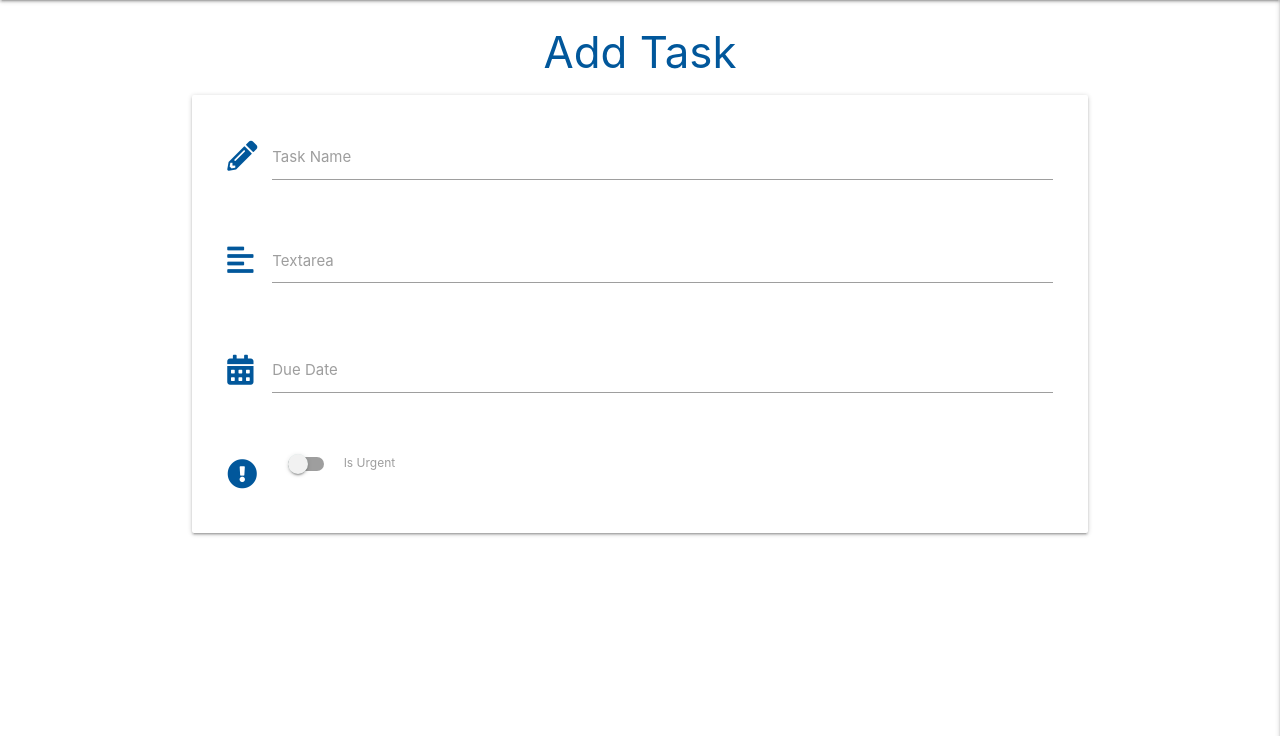
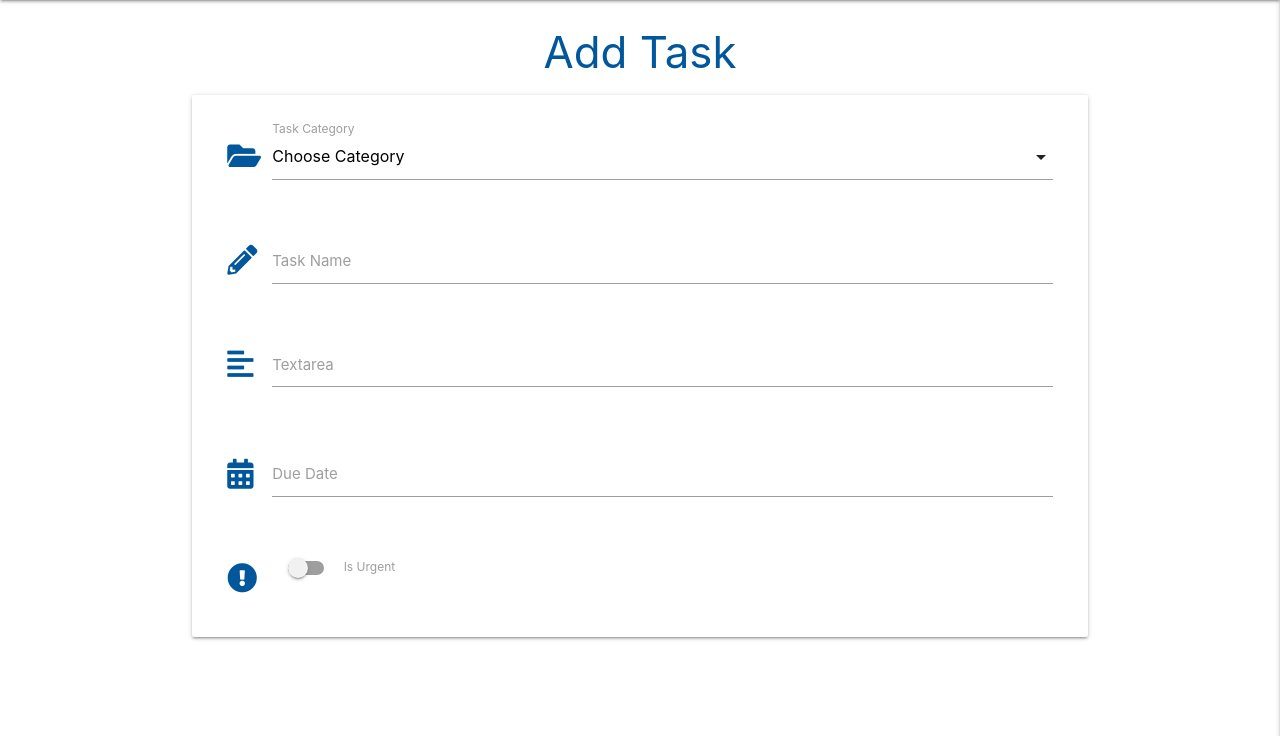
Before and after one commit to brunobdias/flask-task-manager-project, a Flask app: page /add_task in a window 1280 px wide. Shown: the part 64-800 px from the top of the page. Run offline with Flask 2, Linux system fonts and the light colour scheme; data that the repository does not hold is empty; some libraries are stand-ins or nearby versions.

Commit message:
Add Categories dropdown

```diff
--- a/app.py
+++ b/app.py
@@ -102,7 +102,8 @@ def logout():
 
 @app.route("/add_task")
 def add_task():
-    return render_template("add_task.html")
+    categories = mongo.db.categories.find().sort("category_name", 1)
+    return render_template("add_task.html", categories=categories)
 
 if __name__ == "__main__":
     app.run(host=os.environ.get("IP"),
--- a/static/js/script.js
+++ b/static/js/script.js
@@ -10,4 +10,5 @@ $(document).ready(function () {
             done: "Select"
         }
     });
+    $('select').formSelect();
 });
--- a/templates/add_task.html
+++ b/templates/add_task.html
@@ -5,6 +5,18 @@
 
 <div class="row card-panel gery lighten-5">
     <form class="col s12" method="POST" action="">
+        <div class="row">
+            <div class="input-field col s12">
+                <i class="fas fa-folder-open prefix light-blue-text text-darken-4"></i>
+                <select id="category_name" name="category_name" class="validate" required>
+                    <option value="" disabled selected>Choose Category</option>
+                    {% for category in categories %}
+                        <option value="{{ category.category_name }}">{{ category.category_name }}</option>
+                    {% endfor %}
+                </select>
+                <label>Task Category</label>
+            </div>
+        </div>
         <div class="row">
             <div class="input-field col s12">
                 <i class="fas fa-pencil-alt prefix light-blue-text text-darken-4"></i>
```
